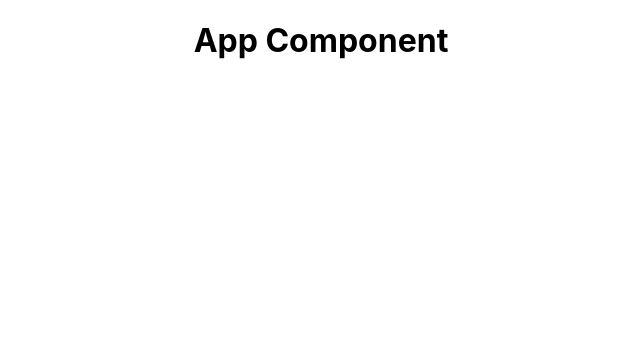
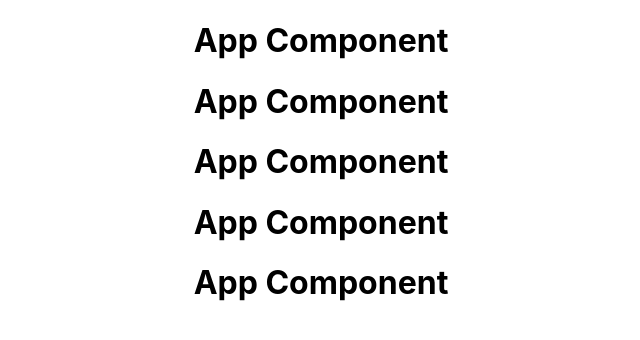
Before and after one commit to Marwamu/React-Course, a React (Create React App) app: page / in a window 1280 px wide. Shown: the top 340 px of the page, without its empty margins (319-959 px from the left). Built offline with nearby package versions, Linux system fonts and the light colour scheme.

Commit message:
first commit

```diff
--- a/src/App.js
+++ b/src/App.js
@@ -7,6 +7,10 @@ function App() {
     <div className="App">
       <div className="content">
         <h1>App Component</h1>
+        <h1>App Component</h1>
+        <h1>App Component</h1>
+        <h1>App Component</h1>
+        <h1>App Component</h1>
       </div>
     </div>
   );
```
